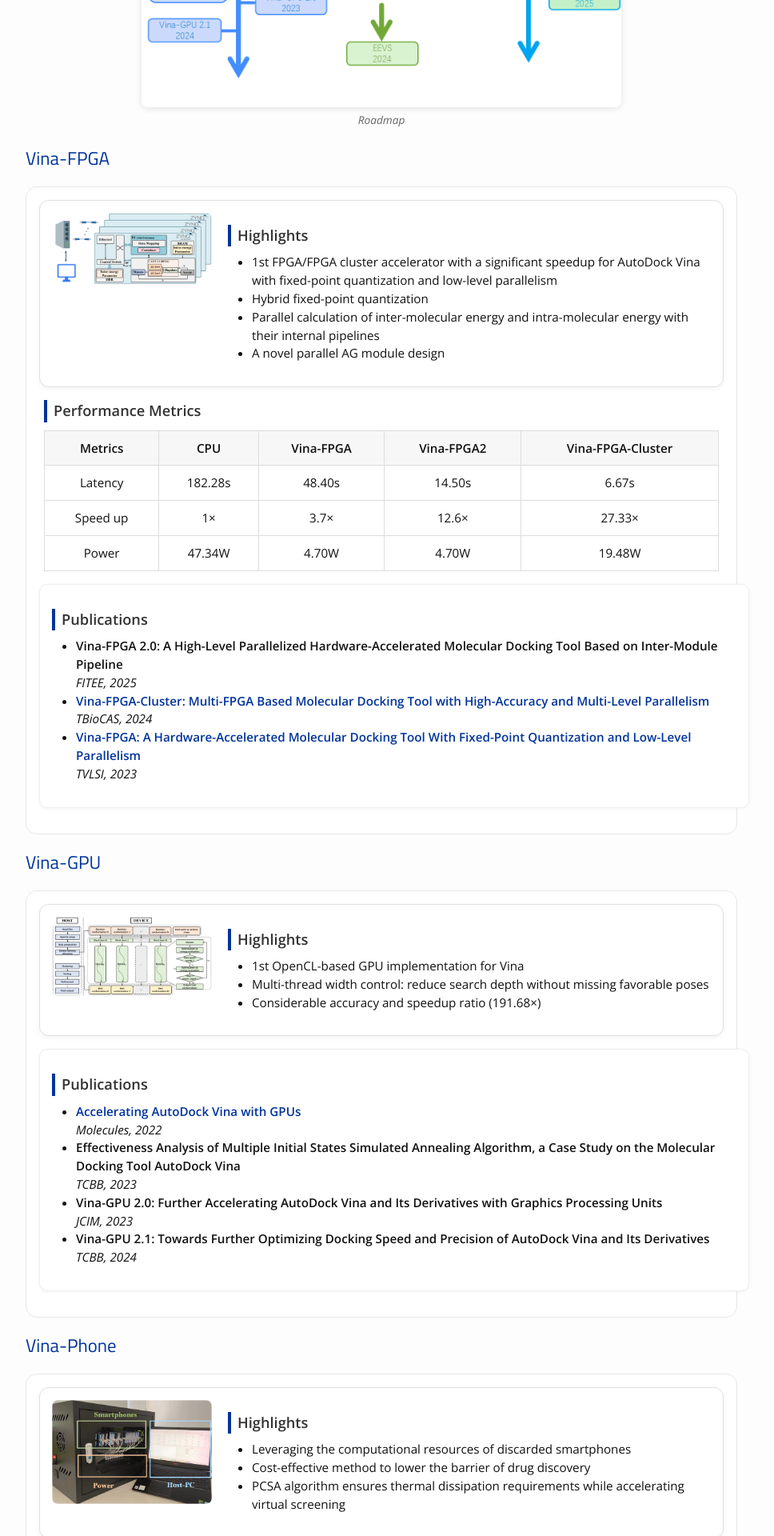
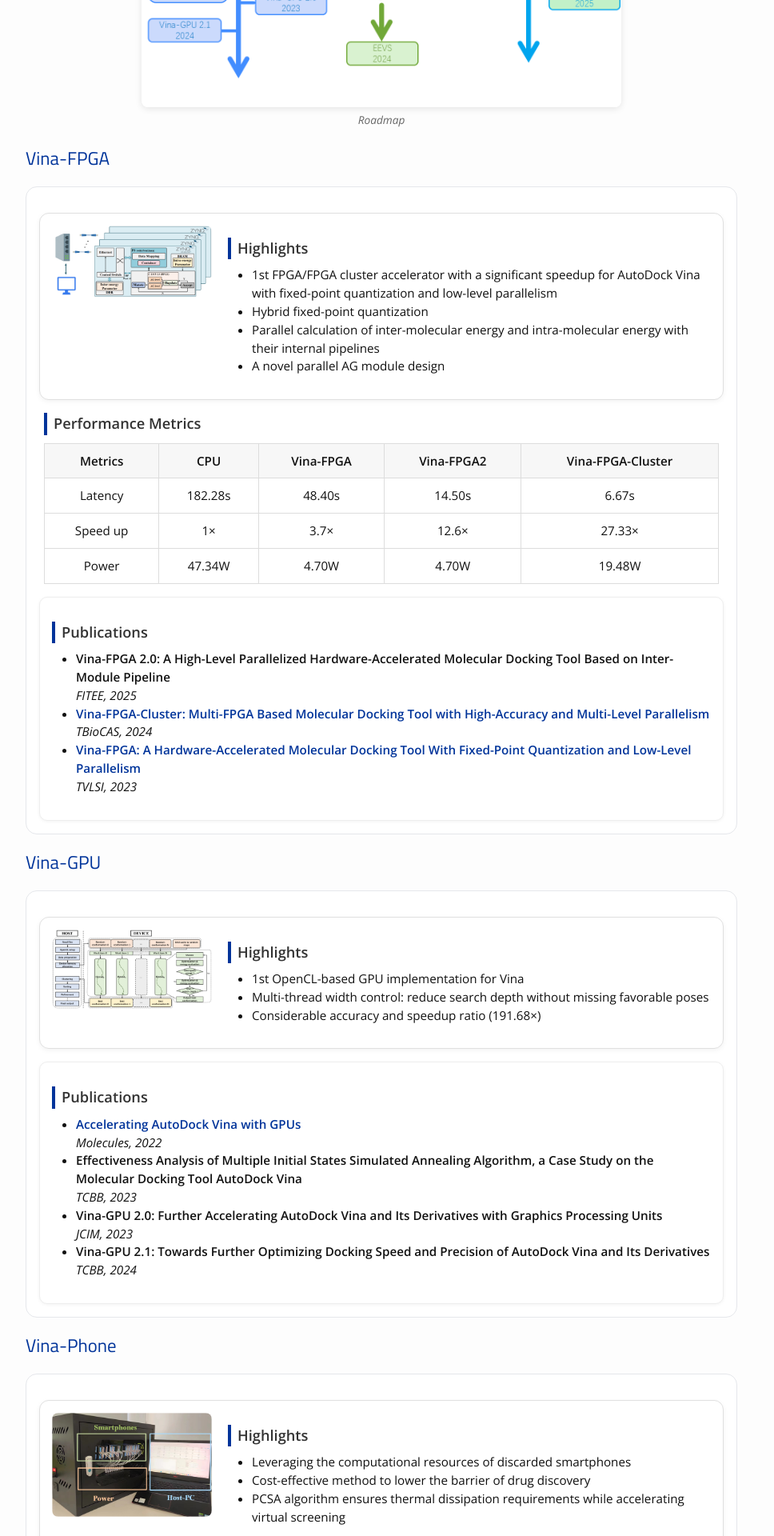
Before and after one commit to ruiqichen7/ruiqichen7.github.io, a Jekyll site: the page built from representative/Vina.md, in a window 1280 px wide. Shown: the part 1681-3601 px from the top of the page at 80% size, without its empty margins (163-1131 px from the left). Built offline with Jekyll 4.4.1, drawn with Linux system fonts in a browser that asks for light colours.

Commit message:
update scss

```diff
--- a/_sass/_project-cards.scss
+++ b/_sass/_project-cards.scss
@@ -11,7 +11,9 @@
 .project-block > .paper-box,
 .project-block > .project-row,
 .project-block > .paper-section {
-  margin: 0 0 16px 0;  /* 覆盖 .paper-box 默认的外边距 */
+  margin: 16px 0 0 0;   /* 保持间距，只在内部留 */
+  width: auto;          /* 不要强制100%，让它跟随父级 */
+  box-sizing: border-box; /* 避免内外边距计算溢出 */
 }
 
 /* 第二段：表格区域（不需要卡片边框） */
```
